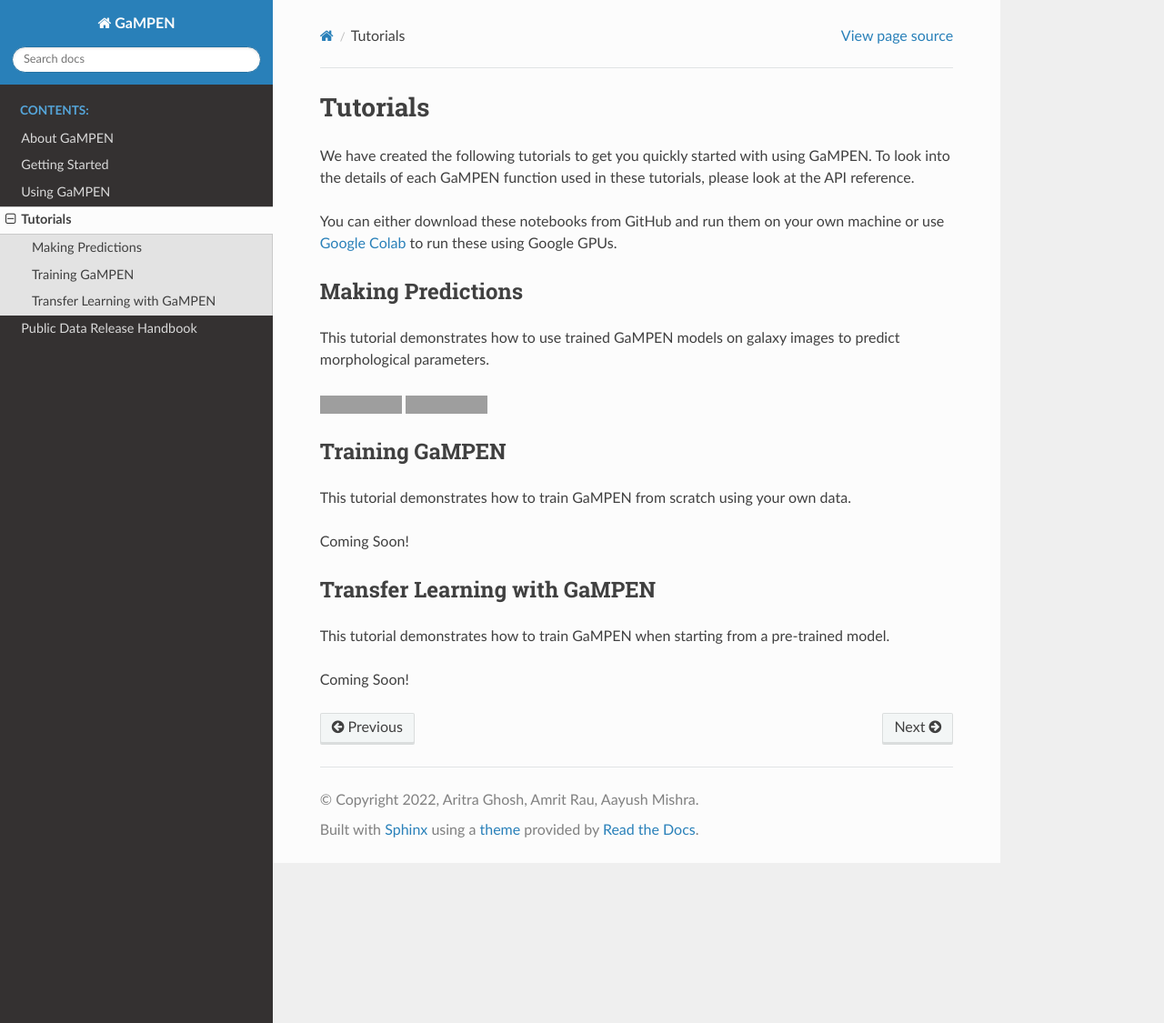
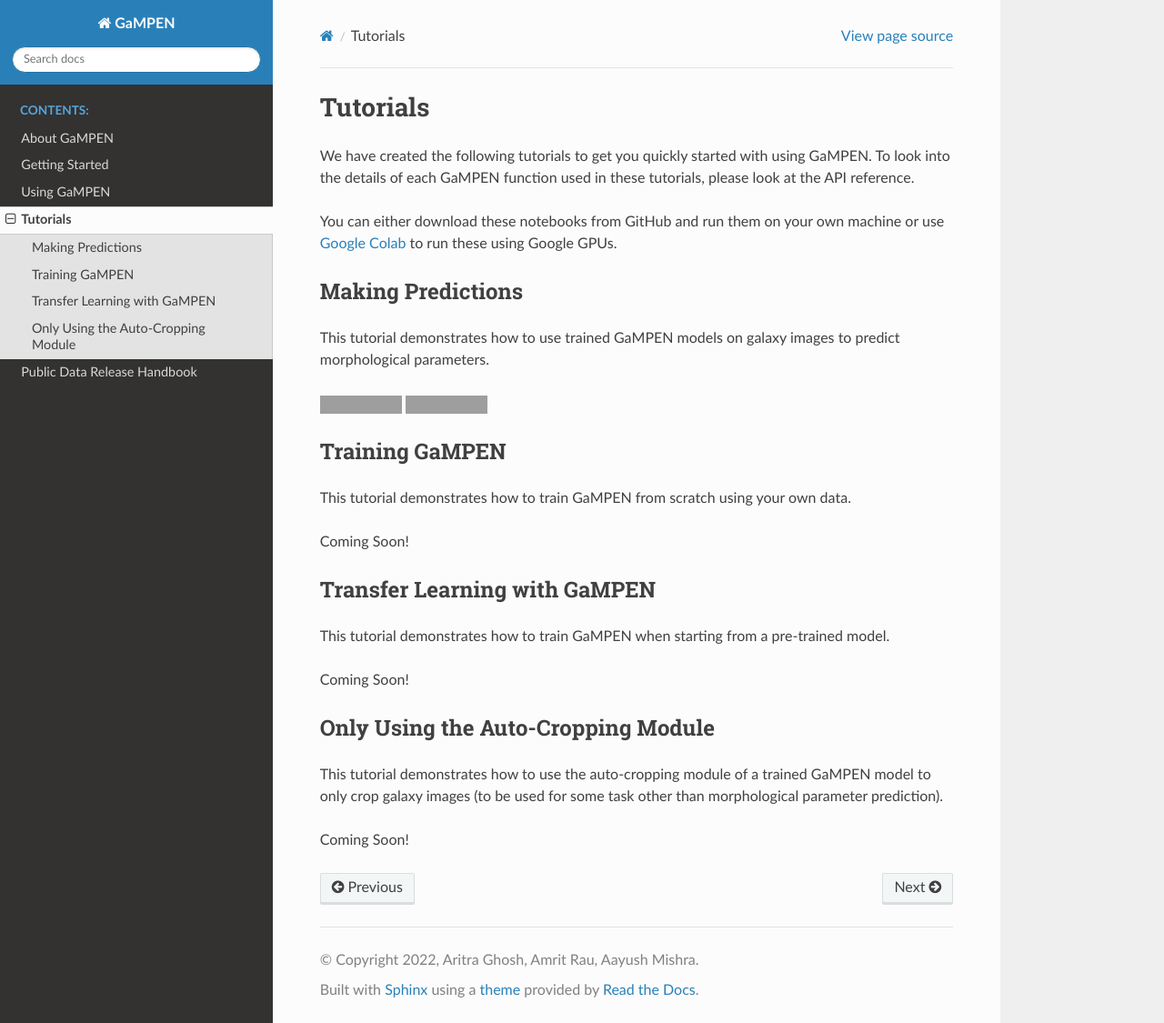
Before and after one commit to aritraghsh09/GaMPEN, a Sphinx documentation site: the page built from docs/source/Tutorials.md, in a window 1280 px wide and 1125 px high. Shown: the whole window at 91% size. Built offline with Sphinx 7.4.7 and the Read the Docs theme 2.0.0, drawn with Linux system fonts in a browser that asks for light colours; pages that are not in the unit, such as notebooks, are missing from menus; grey boxes are pictures that could not be loaded.

Commit message:
Added auto-cropping tutorial placeholder

```diff
--- a/docs/source/Tutorials.md
+++ b/docs/source/Tutorials.md
@@ -22,3 +22,10 @@
 This tutorial demonstrates how to train GaMPEN when starting from a pre-trained model.
 
 Coming Soon!
+
+
+## Only Using the Auto-Cropping Module
+
+This tutorial demonstrates how to use the auto-cropping module of a trained GaMPEN model to only crop galaxy images (to be used for some task other than morphological parameter prediction).
+
+Coming Soon!
```
